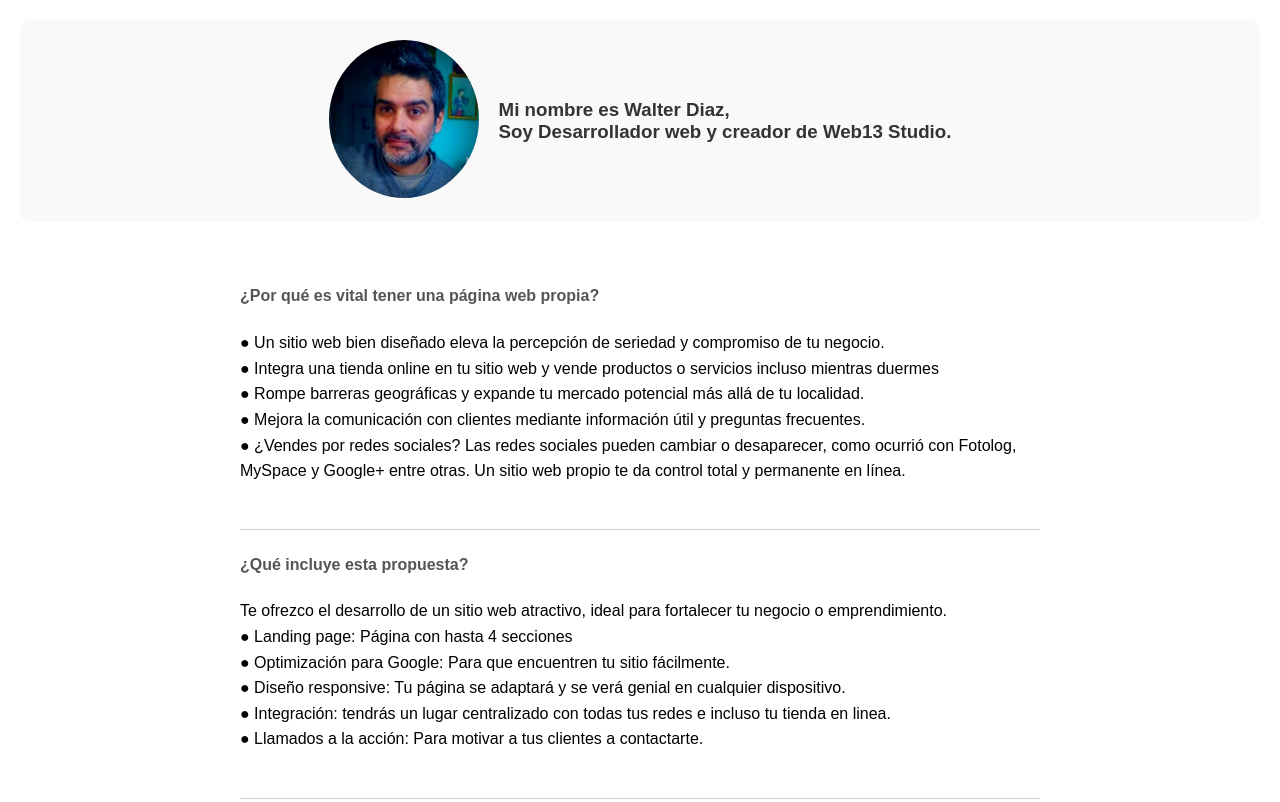
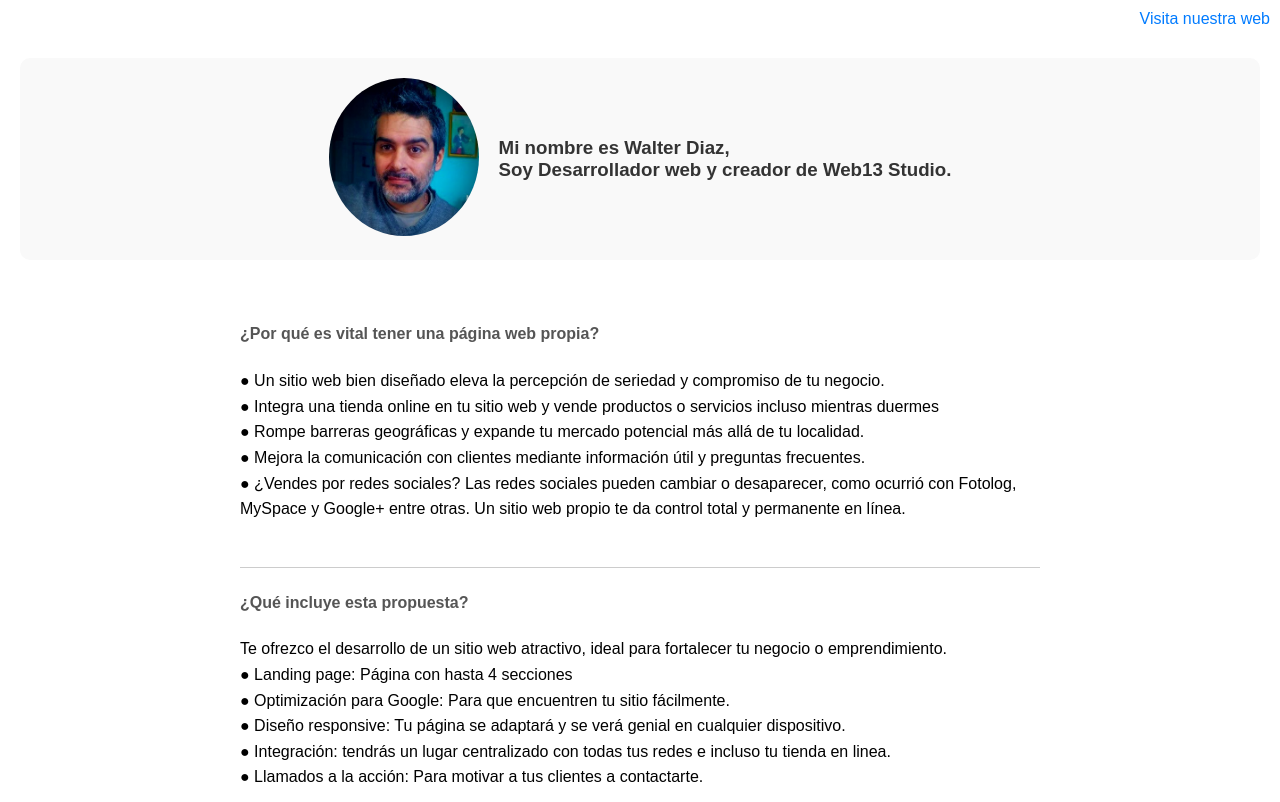
Before and after one commit to walterdiaz78/web13, a plain HTML site: page propuesta.html in a window 1280 px wide. Shown: the top 802 px of the page. Drawn offline with Linux system fonts and the light colour scheme.

Commit message:
se agrega enalace a web en propuesta y se quitar formulario de index

```diff
--- a/css/proposal.css
+++ b/css/proposal.css
@@ -63,3 +63,9 @@ footer {
     text-align: center;
     padding: 10px 0;
 }
+
+.visit {
+
+    text-align: end;
+    padding: 10px;
+}
--- a/propuesta.html
+++ b/propuesta.html
@@ -7,7 +7,9 @@
     <link rel="stylesheet" href="/css/proposal.css">
 </head>
 <body>
+    <section class="visit"><a href="index.html">Visita nuestra web</a></section>
     <header>
+
         <div class="container">
             <div class="image">
                 <img src="/images/perfilw3.jpg" class="circle" alt="">
@@ -16,6 +18,8 @@
                 <h3>Mi nombre es Walter Diaz,<br>
                     Soy Desarrollador web y creador de Web13 Studio.</h3>
             </div>
+            <br>
+
         </div>
     </header>
     <main>
```
Also changed, not shown: index.html (+4 -3 lines).
